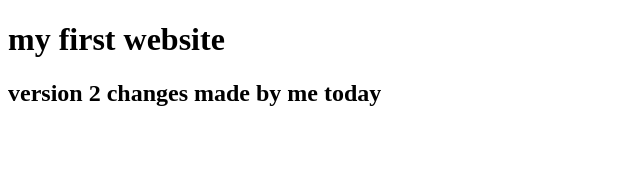
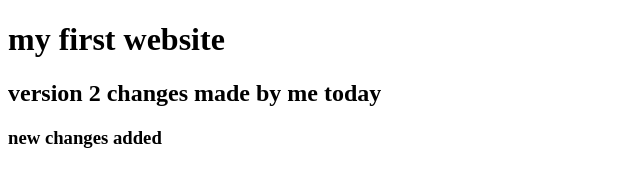
Before and after one commit to balogunvinh/yemi_app, a plain HTML site: page index.html in a window 1280 px wide. Shown: the whole page, without its empty margins (0-640 px from the left). Drawn offline with Linux system fonts and the light colour scheme.

Commit message:
version change header

```diff
--- a/index.html
+++ b/index.html
@@ -8,5 +8,6 @@
 <body>
     <h1>my first website</h1>
     <h2>version 2 changes made by me today</h2>
+    <h3>new changes added</h3>
 </body>
 </html>
```
